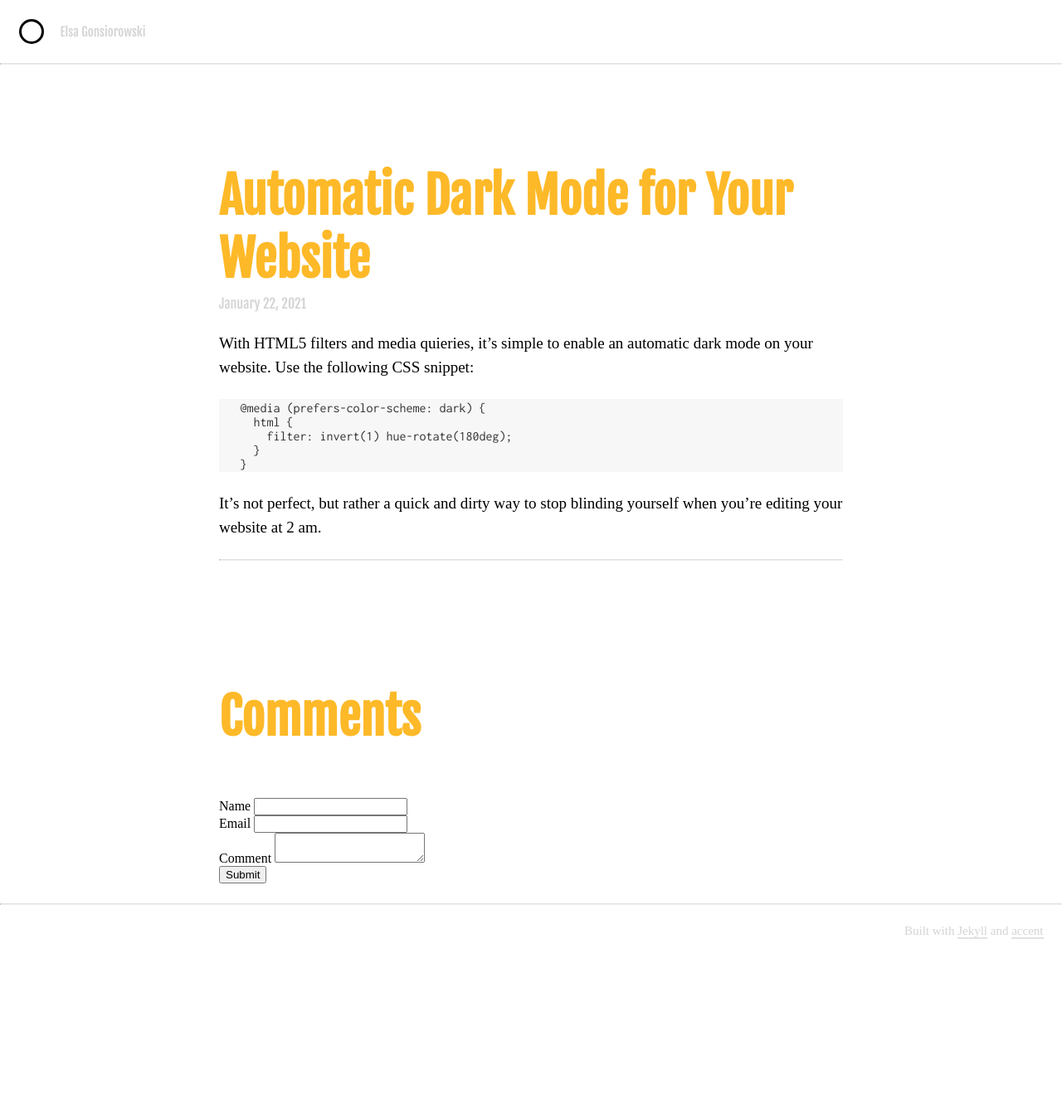
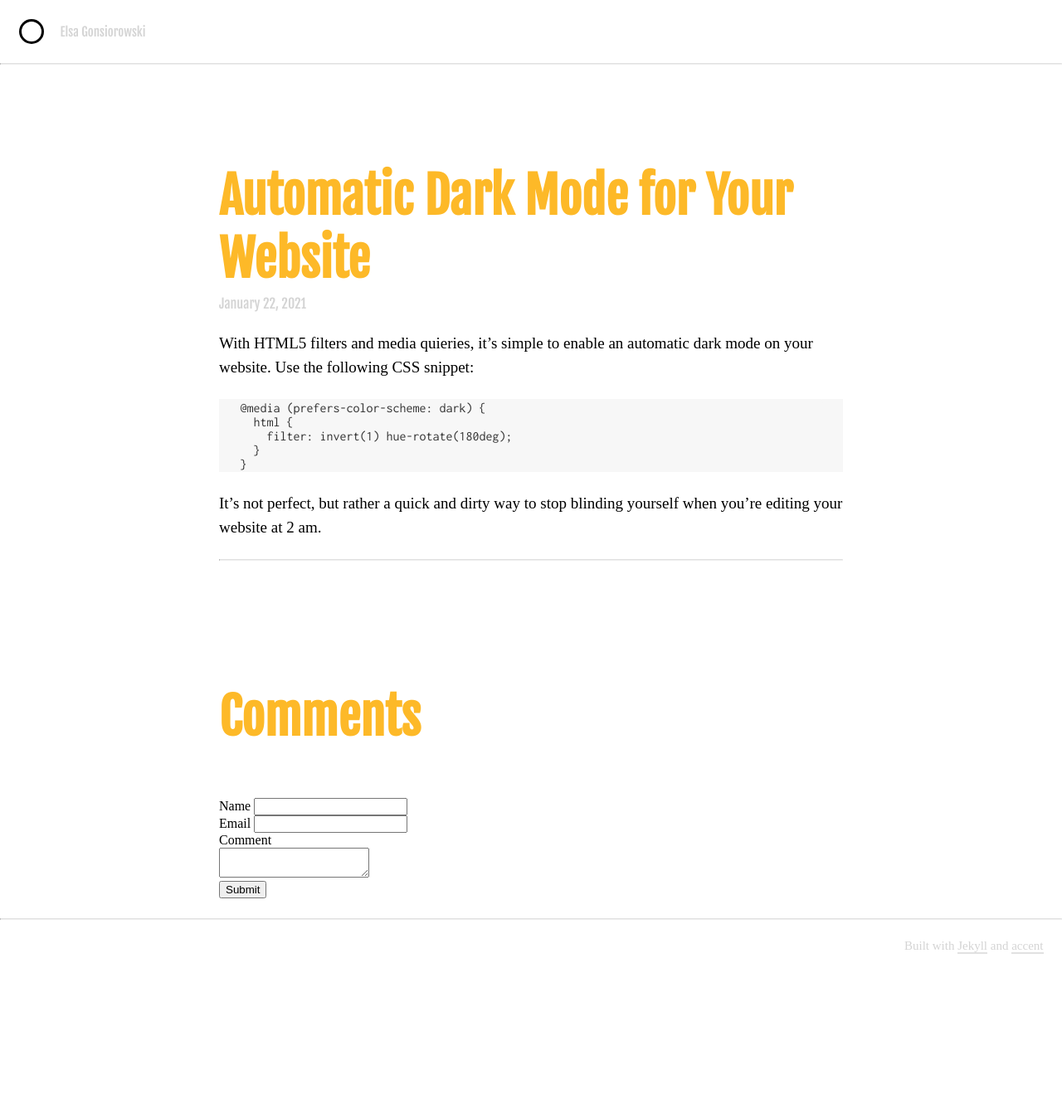
Before and after one commit to gonsie/gonsie.github.io, a Jekyll site: the page built from _posts/2021-01-22-auto-dark-mode.md, in a window 1280 px wide. Shown: the whole page at 83% size. Built offline with Jekyll 4.4.1, drawn with Linux system fonts in a browser that asks for light colours; some web fonts are replaced.

Commit message:
comment page

```diff
--- a/_includes/comment.html
+++ b/_includes/comment.html
@@ -5,8 +5,10 @@
     <label for="comment-form-email">Email</label>
     <input type="text" name="email" id="comment-form-email" required><br/>
     <label for="comment-form-comment">Comment</label>
+    <br/>
     <textarea name="comment" id="comment-form-comment" required></textarea><br/>
     <input type="hidden" name="_next" value="https://gonsie.com/blorg/comment-success.html">
+    <input type="hidden" name="_subject" value="{{ page.title }}">
     <input type="text" name="_honey" style="display:none">
     <input type="hidden" name="_captcha" value="false">
     <input type="submit" value="Submit" />
```
